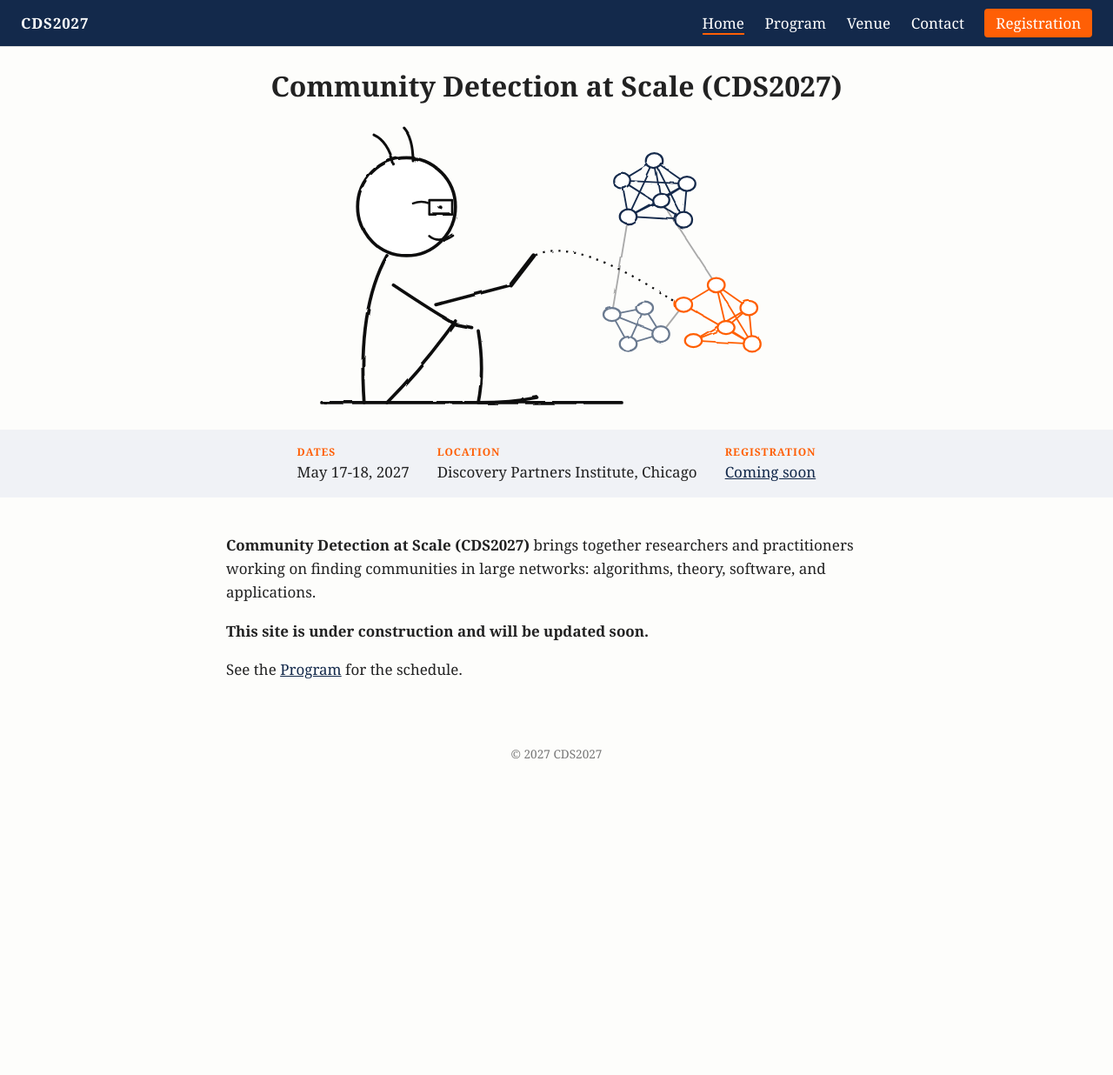
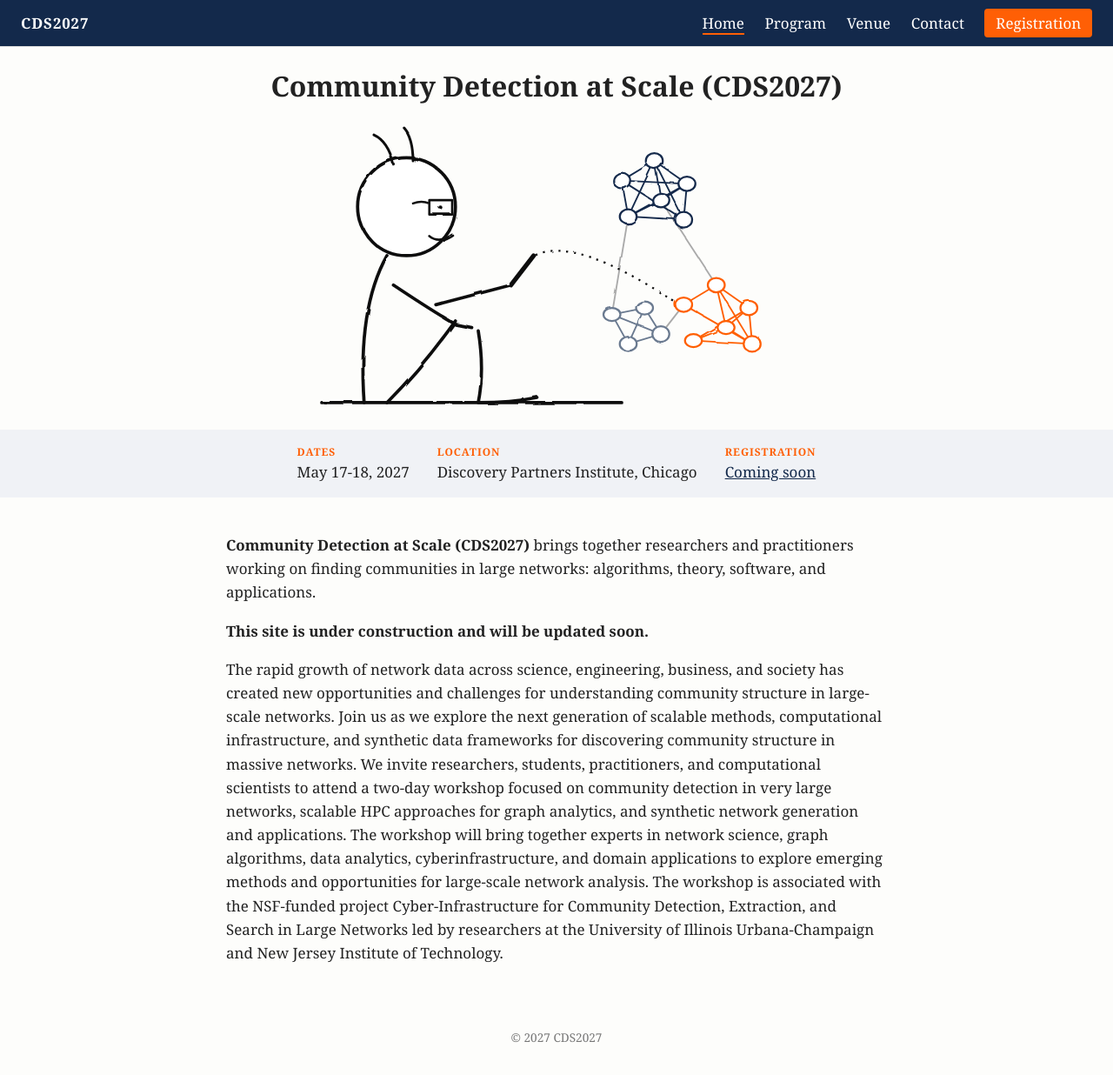
Before and after one commit to chackoge/cds2027, a Jekyll site: the page built from index.md, in a window 1280 px wide. Shown: the whole page at 87% size. Built offline with Jekyll 4.4.1, drawn with Linux system fonts in a browser that asks for light colours; before the commit the page ends 910 px from its top, so only the background shows below that.

Commit message:
generic update

```diff
--- a/index.md
+++ b/index.md
@@ -7,4 +7,5 @@ hero: true
 
 **This site is under construction and will be updated soon.**
 
-See the [Program](program/) for the schedule.
+The rapid growth of network data across science, engineering, business, and society has created new opportunities and challenges for understanding community structure in large-scale networks. Join us as we explore the next generation of scalable methods, computational infrastructure, and synthetic data frameworks for discovering community structure in massive networks.
+We invite researchers, students, practitioners, and computational scientists to attend a two-day workshop focused on community detection in very large networks, scalable HPC approaches for graph analytics, and synthetic network generation and applications. The workshop will bring together experts in network science, graph algorithms, data analytics, cyberinfrastructure, and domain applications to explore emerging methods and opportunities for large-scale network analysis. The workshop is associated with the NSF-funded project Cyber-Infrastructure for Community Detection, Extraction, and Search in Large Networks led by researchers at the University of Illinois Urbana-Champaign and New Jersey Institute of Technology.
```
